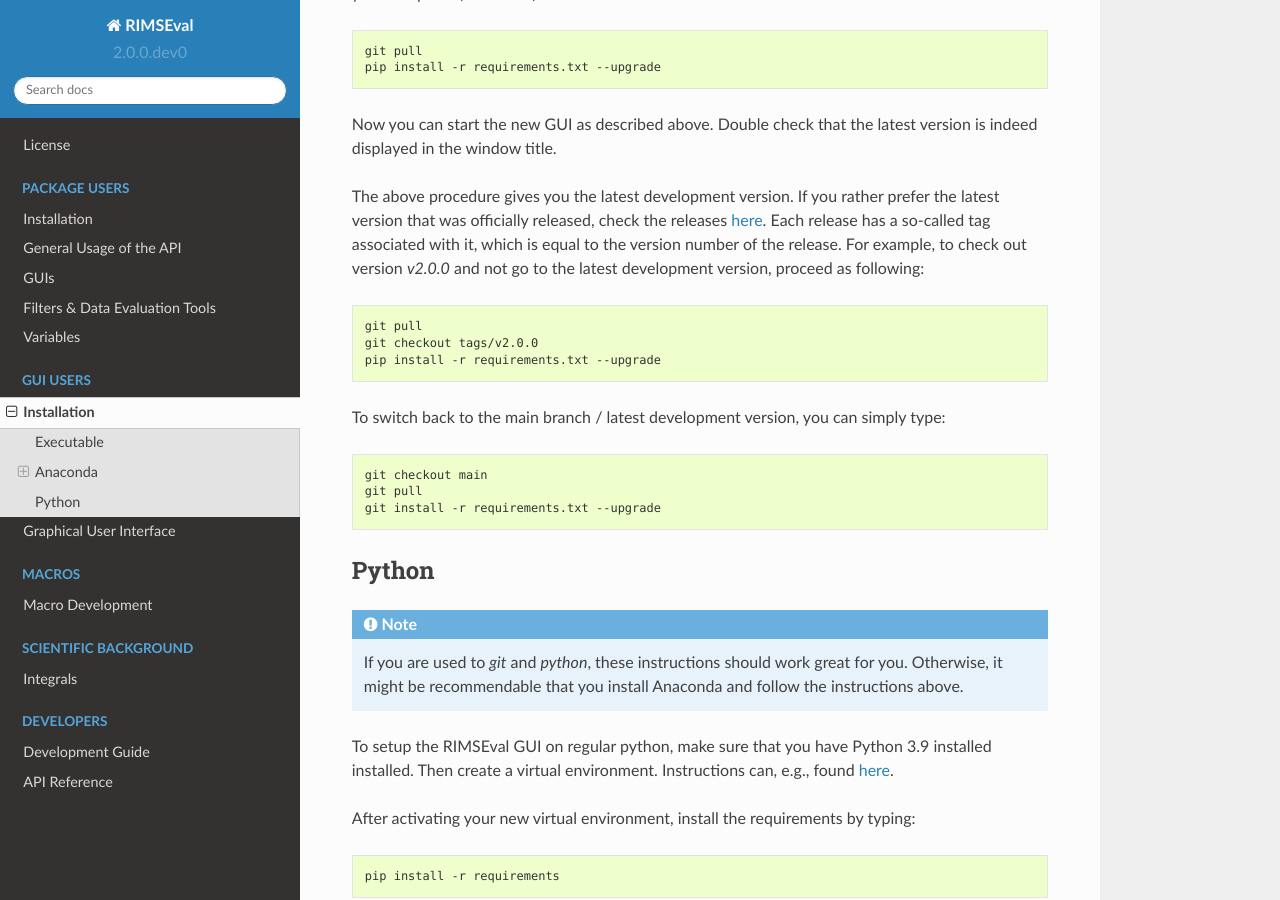
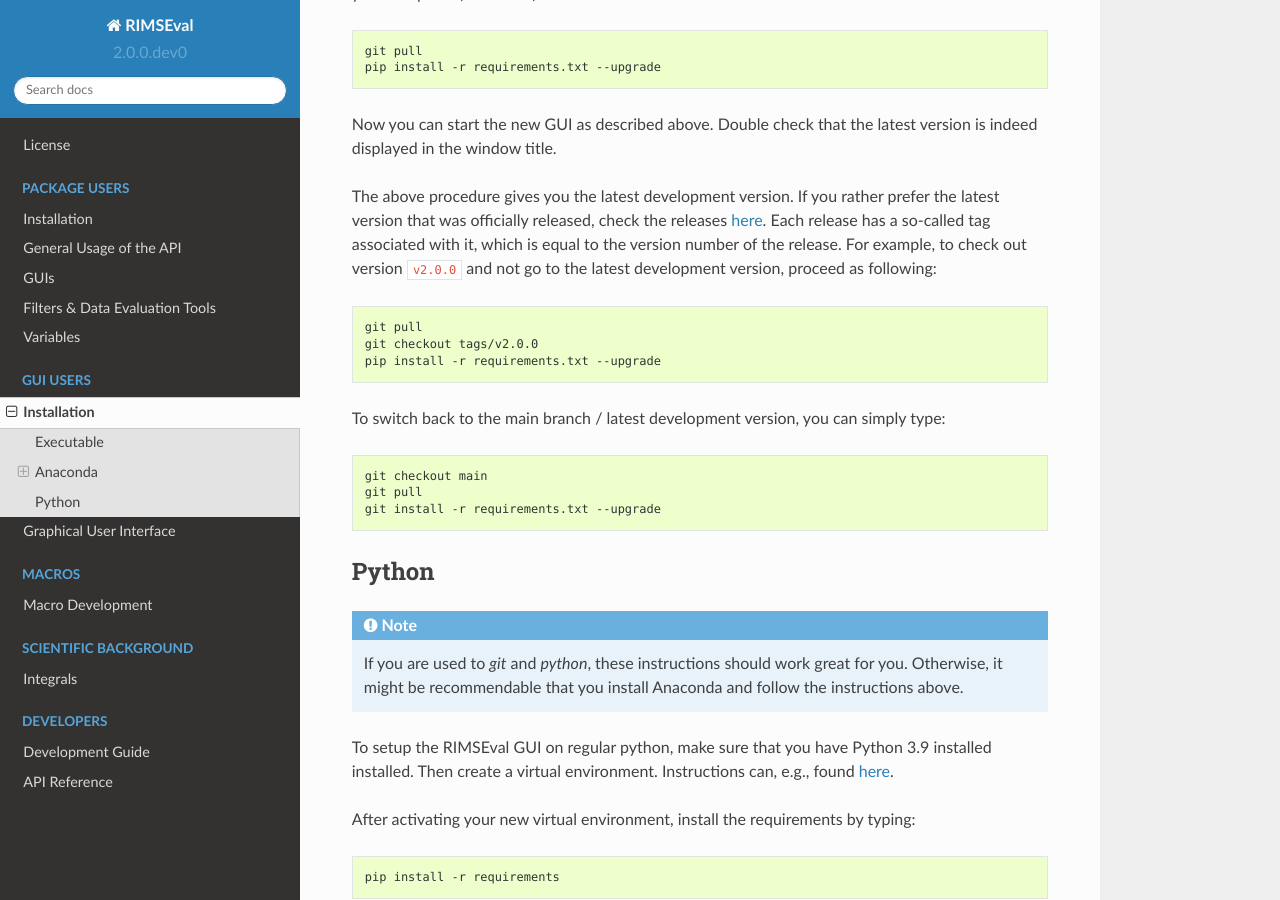
Before and after one commit to RIMS-Code/RIMSEval, a Sphinx documentation site: the page built from docs/gui/install.rst, in a window 1280 px wide and 900 px high, scrolled down 1949 px. Built offline with Sphinx 7.4.7 and the Read the Docs theme 2.0.0, drawn with Linux system fonts in a browser that asks for light colours.

Commit message:
Fix typo

```diff
--- a/docs/gui/install.rst
+++ b/docs/gui/install.rst
@@ -121,7 +121,7 @@
 `here <https://github.com/RIMS-Code/RIMSEvalGUI/releases>`_.
 Each release has a so-called tag associated with it,
 which is equal to the version number of the release.
-For example, to check out version `v2.0.0` and not go to the latest development version,
+For example, to check out version ``v2.0.0`` and not go to the latest development version,
 proceed as following:
 
 .. code-block:: shell-session
```
